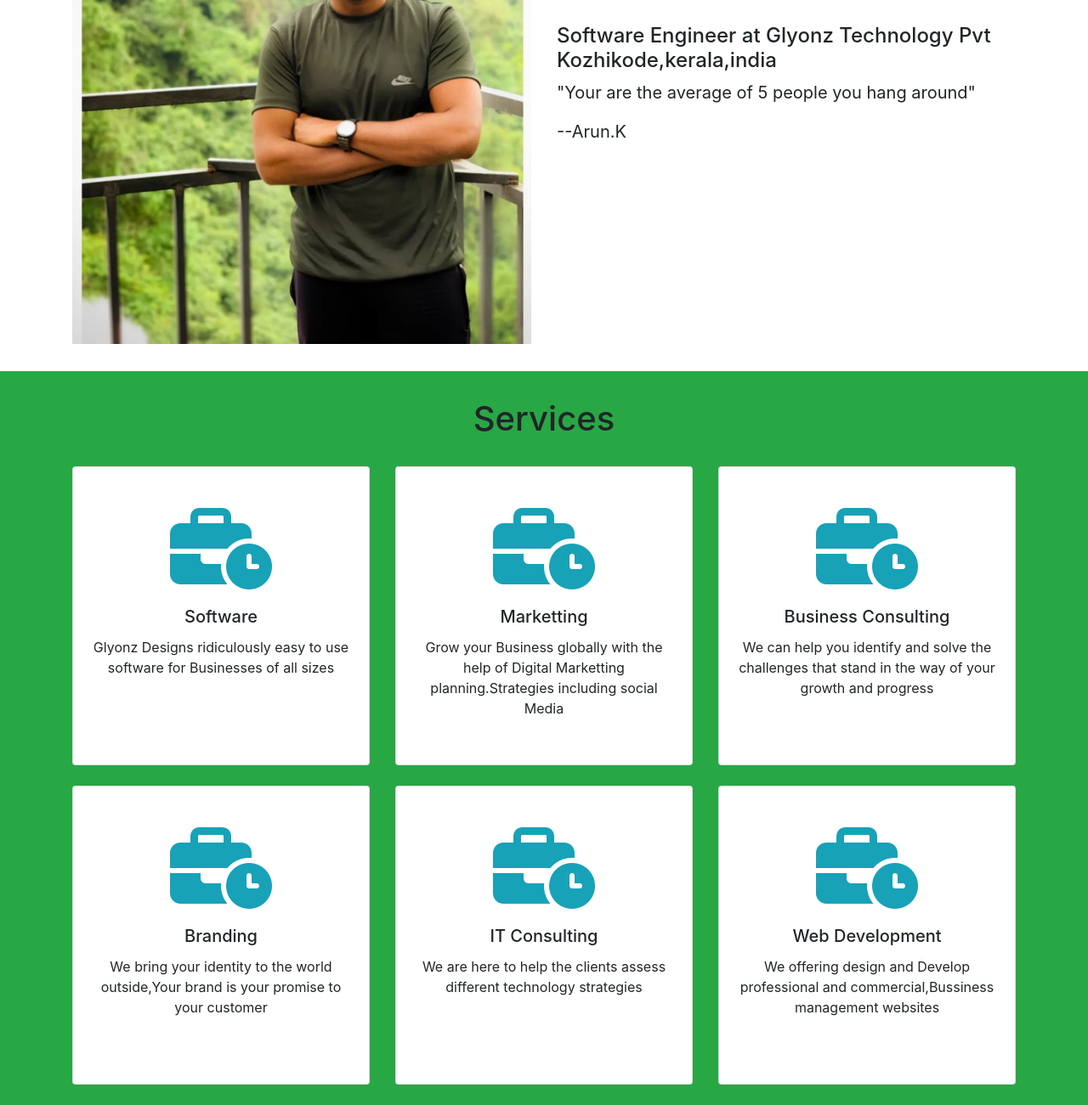
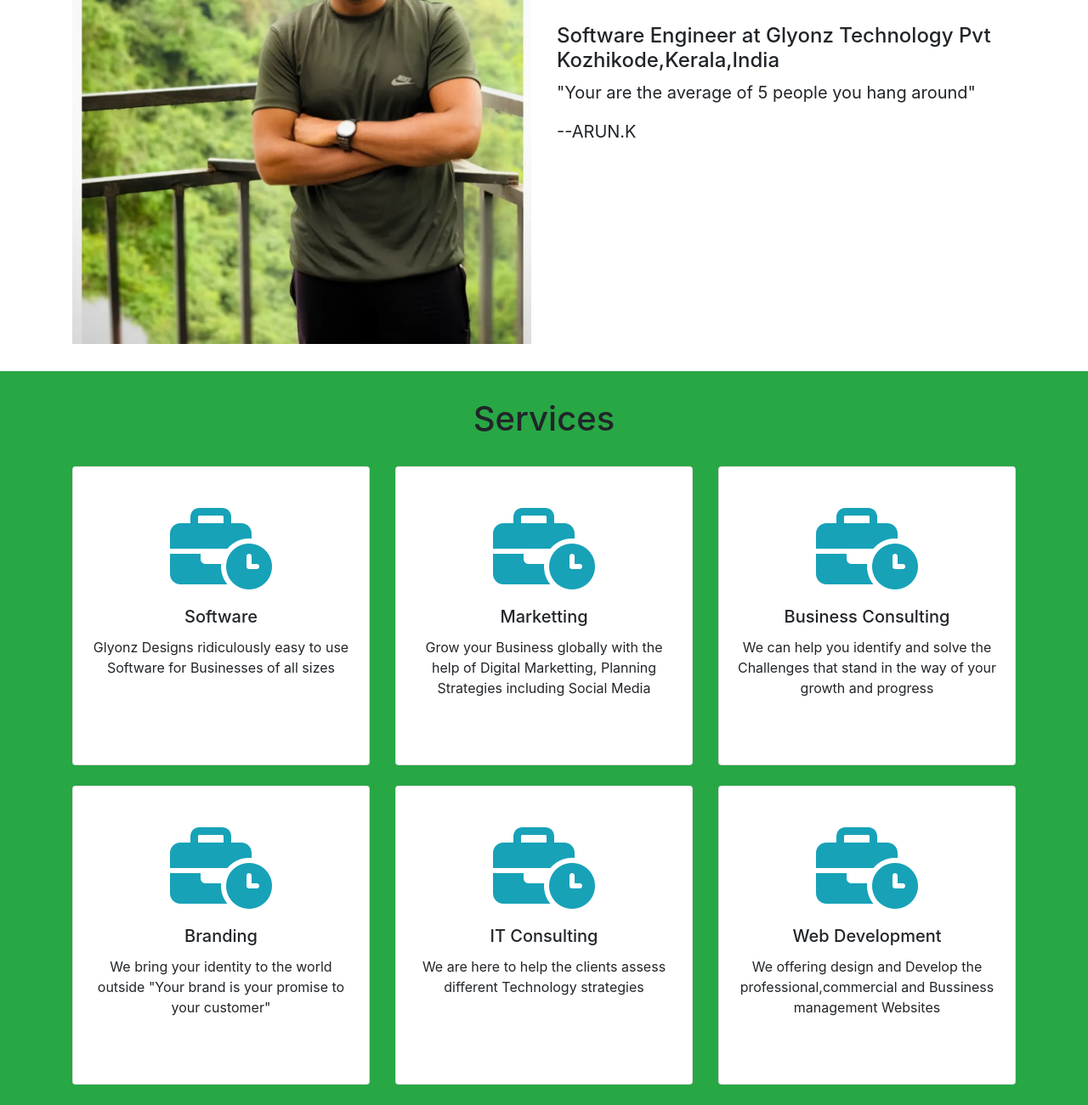
Before and after one commit to Arunk1997/Arun-Personal-Website, a plain HTML site: page index.html in a window 1280 px wide. Shown: the part 359-1660 px from the top of the page at 85% size. Drawn offline with nearby package versions, Linux system fonts and the light colour scheme.

Commit message:
Update index.html

```diff
--- a/index.html
+++ b/index.html
@@ -63,11 +63,11 @@
 
             <h4 class="pt-4">
               Software Engineer at Glyonz Technology Pvt
-              Kozhikode,kerala,india
+              Kozhikode,Kerala,India
             </h4>
             <blockquote class="blockquote">
                <p>"Your are the average of 5 people you hang around"</p>
-               <footer>--Arun.K</footer>
+               <footer>--ARUN.K</footer>
             </blockquote>
 
           </div>
@@ -91,7 +91,7 @@
               <i class="fa-solid fa-business-time display-1 text-info"></i>
               <div class="card-body">
                 <h5 class="card-title">Software</h5>
-                <p class="card-text">Glyonz Designs ridiculously easy to use software for Businesses of all sizes</p>
+                <p class="card-text">Glyonz Designs ridiculously easy to use Software for Businesses of all sizes</p>
 
               </div>
             </div>
@@ -103,7 +103,7 @@
               <i class="fa-solid fa-business-time display-1 text-info"></i>
               <div class="card-body">
                 <h5 class="card-title">Marketting</h5>
-                <p class="card-text">Grow your Business globally with the help of Digital Marketting planning.Strategies including social Media</p>
+                <p class="card-text">Grow your Business globally with the help of Digital Marketting, Planning Strategies including Social Media</p>
 
               </div>
             </div>
@@ -114,7 +114,7 @@
               <i class="fa-solid fa-business-time display-1 text-info"></i>
               <div class="card-body">
               <h5 class="card-title">Business Consulting</h5>
-                <p class="card-text">We can help you identify and solve the challenges that stand in the way of your growth and progress</p>
+                <p class="card-text">We can help you identify and solve the Challenges that stand in the way of your growth and progress</p>
 
               </div>
             </div>
@@ -136,7 +136,7 @@
               <i class="fa-solid fa-business-time display-1 text-info"></i>
               <div class="card-body">
                 <h5 class="card-title">Branding</h5>
-                <p class="card-text">We bring your identity to the world outside,Your brand is your promise to your customer</p>
+                <p class="card-text">We bring your identity to the world outside   "Your brand is your promise to your customer"</p>
 
               </div>
             </div>
@@ -147,7 +147,7 @@
               <i class="fa-solid fa-business-time display-1 text-info"></i>
               <div class="card-body">
                 <h5 class="card-title">IT Consulting</h5>
-                <p class="card-text">We are here to help the clients assess different technology strategies</p>
+                <p class="card-text">We are here to help the clients assess different Technology strategies</p>
 
               </div>
             </div>
@@ -158,7 +158,7 @@
               <i class="fa-solid fa-business-time display-1 text-info"></i>
               <div class="card-body">
                 <h5 class="card-title">Web Development</h5>
-                <p class="card-text">We offering design and Develop professional and commercial,Bussiness management websites</p>
+                <p class="card-text">We offering design and Develop the professional,commercial and Bussiness management Websites</p>
 
               </div>
             </div>
```
